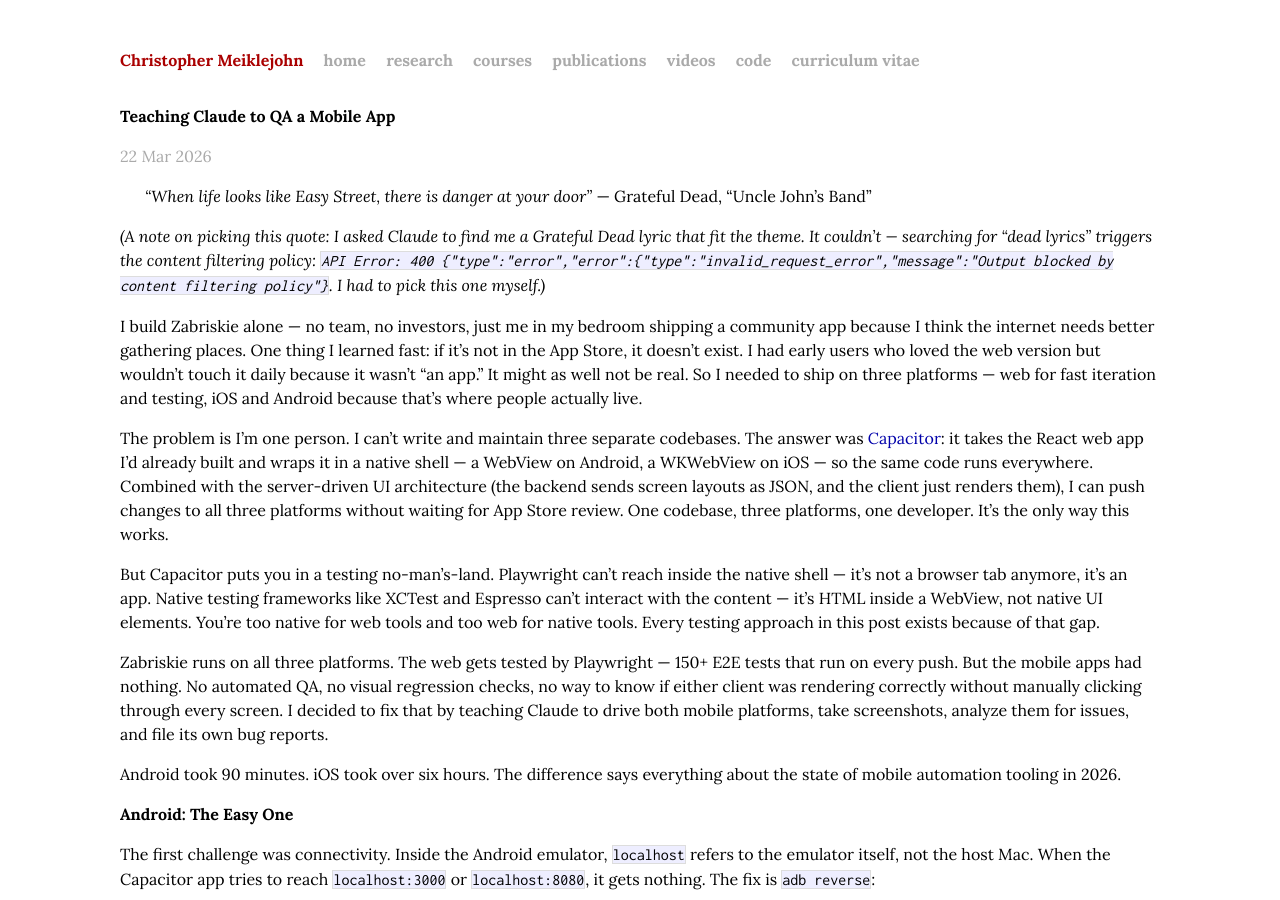
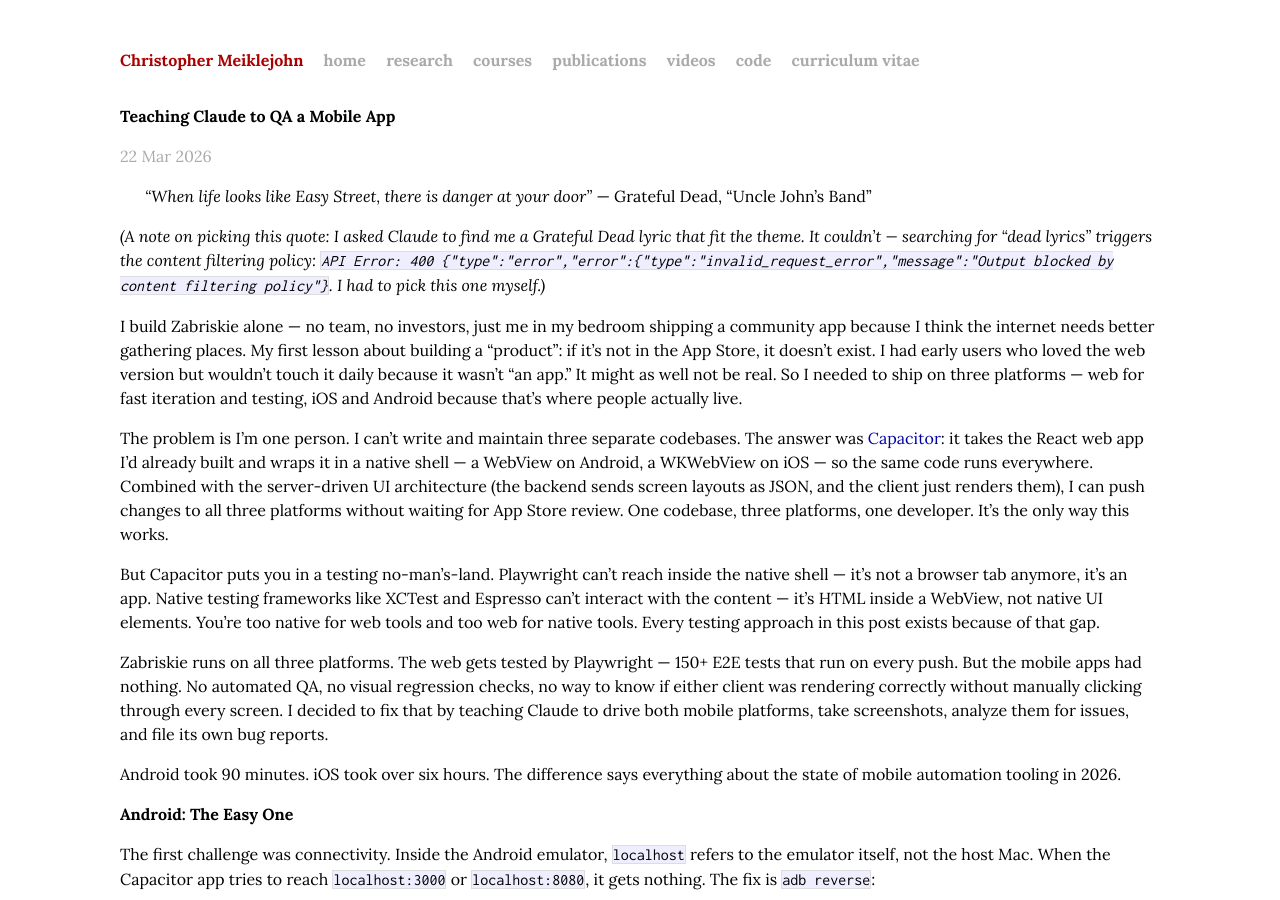
Before and after one commit to cmeiklejohn/cmeiklejohn.github.io, a Jekyll site: the page built from _posts/2026-03-22-teaching-claude-to-qa-a-mobile-app.markdown, in a window 1280 px wide and 900 px high. Built offline with Jekyll 4.4.1, drawn with Linux system fonts in a browser that asks for light colours; some web fonts are replaced.

Commit message:
Reframe App Store discovery as first "product" lesson
Co-Authored-By: Claude Opus 4.6 <noreply@anthropic.com>

```diff
--- a/_posts/2026-03-22-teaching-claude-to-qa-a-mobile-app.markdown
+++ b/_posts/2026-03-22-teaching-claude-to-qa-a-mobile-app.markdown
@@ -11,7 +11,7 @@ categories: ai zabriskie development android ios
 
 *(A note on picking this quote: I asked Claude to find me a Grateful Dead lyric that fit the theme. It couldn't — searching for "dead lyrics" triggers the content filtering policy: `API Error: 400 {"type":"error","error":{"type":"invalid_request_error","message":"Output blocked by content filtering policy"}`. I had to pick this one myself.)*
 
-I build Zabriskie alone — no team, no investors, just me in my bedroom shipping a community app because I think the internet needs better gathering places. One thing I learned fast: if it's not in the App Store, it doesn't exist. I had early users who loved the web version but wouldn't touch it daily because it wasn't "an app." It might as well not be real. So I needed to ship on three platforms — web for fast iteration and testing, iOS and Android because that's where people actually live.
+I build Zabriskie alone — no team, no investors, just me in my bedroom shipping a community app because I think the internet needs better gathering places. My first lesson about building a "product": if it's not in the App Store, it doesn't exist. I had early users who loved the web version but wouldn't touch it daily because it wasn't "an app." It might as well not be real. So I needed to ship on three platforms — web for fast iteration and testing, iOS and Android because that's where people actually live.
 
 The problem is I'm one person. I can't write and maintain three separate codebases. The answer was [Capacitor](https://capacitorjs.com/): it takes the React web app I'd already built and wraps it in a native shell — a WebView on Android, a WKWebView on iOS — so the same code runs everywhere. Combined with the server-driven UI architecture (the backend sends screen layouts as JSON, and the client just renders them), I can push changes to all three platforms without waiting for App Store review. One codebase, three platforms, one developer. It's the only way this works.
 
```
